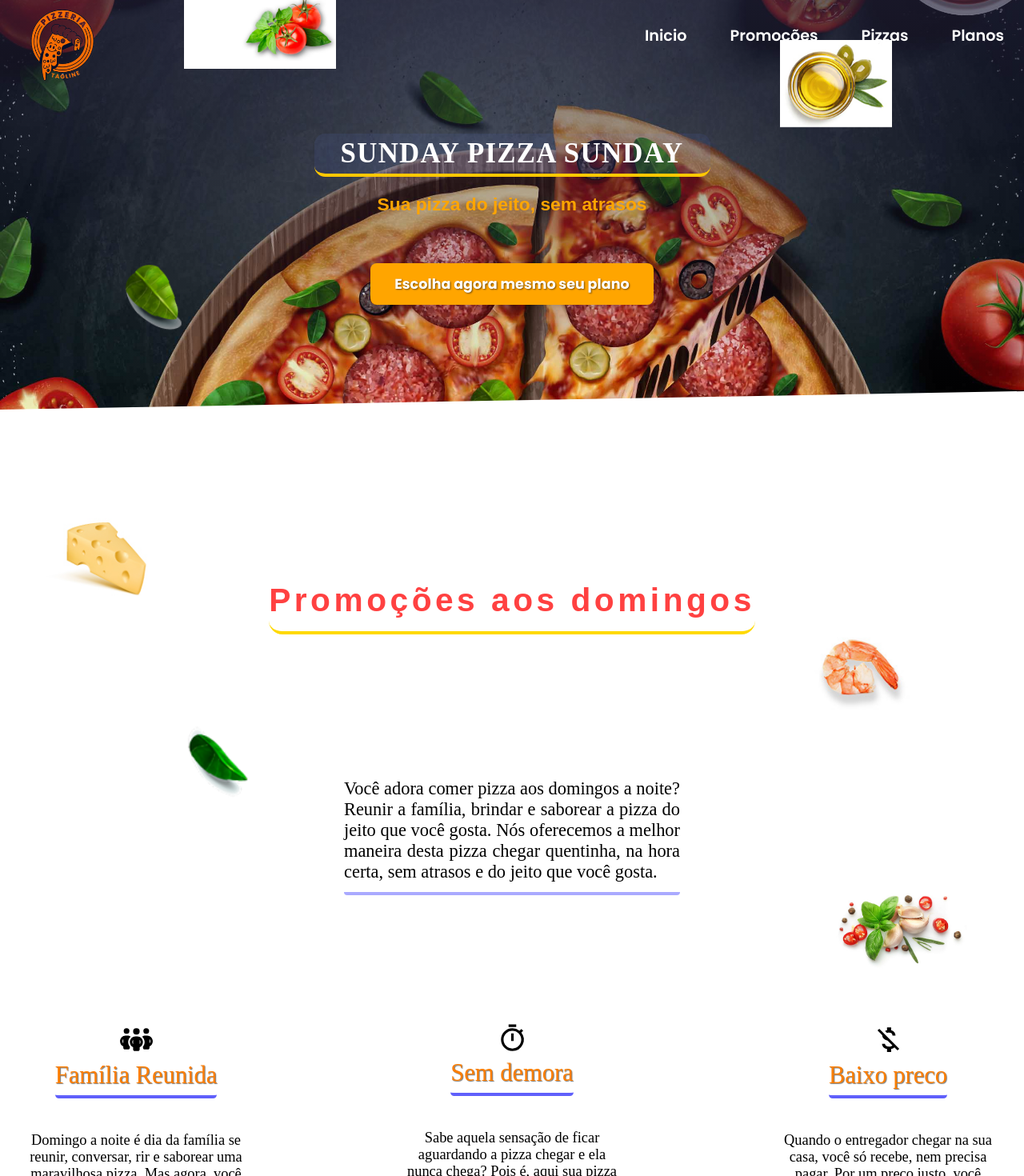
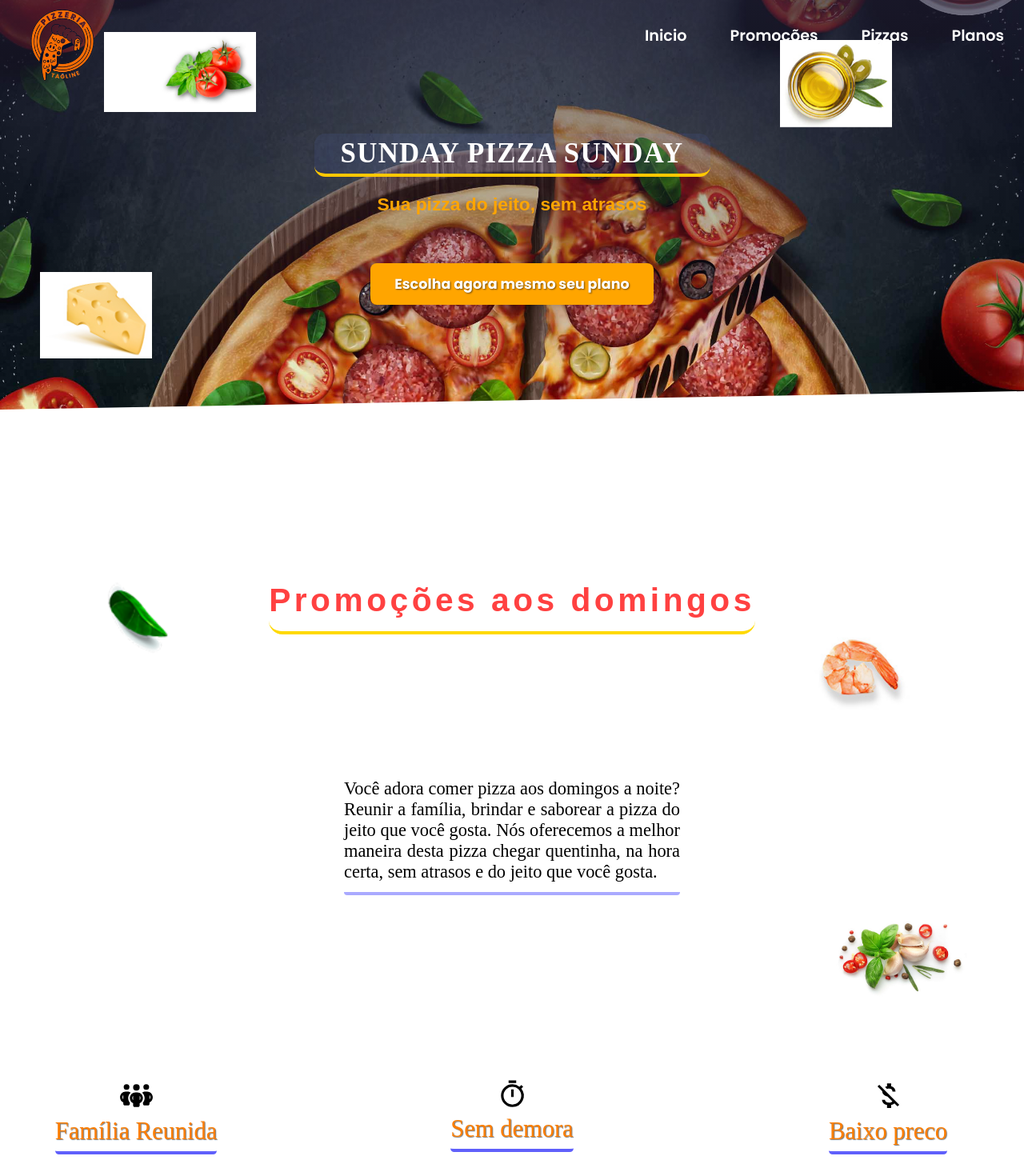
Before and after one commit to SantV7/pizzaria, a React (Vite) app: page / in a window 1280 px wide. Shown: the top 1470 px of the page at 80% size. Built offline with nearby package versions, Linux system fonts and the light colour scheme; the HTML template or start-up script is replaced by a standard one; a web font is replaced by a local one.

Commit message:
Started criation plan-section

```diff
--- a/src/components/Main.jsx
+++ b/src/components/Main.jsx
@@ -4,6 +4,7 @@ import ScrollReveal from 'scrollreveal'
 import { FaPeopleGroup } from "react-icons/fa6";
 import { MdOutlineTimer } from "react-icons/md";
 import { MdMoneyOff } from "react-icons/md";
+import PlanSection from './PlanSection';
 
 const Main = () => {
 
@@ -56,7 +57,6 @@ useEffect(() => {
 
             <section id='promotion-section'>
                <div id='background-left'>
-                  <div className="folha"></div>
                   <div className='tomate-folhas'></div>
                   <div className="queijo"></div>
                   <div className="folhabottom"></div>
@@ -101,6 +101,8 @@ useEffect(() => {
                </div>
             </section>
 
+            <PlanSection />
+
 
 
         </main>
--- a/src/components/PlanSection.jsx
+++ b/src/components/PlanSection.jsx
@@ -4,6 +4,9 @@ const PlanSection = () => {
   return (
     <>
         <section id='planSection'>
+          <div className="intro-text">
+            <h2>Planos</h2>
+          </div>
 
         </section>
     </>
--- a/src/styles/main.css
+++ b/src/styles/main.css
@@ -116,16 +116,6 @@
     }
 
 
-    #main-content > #promotion-section > #background-left > .folha {
-       background-image: url(../assets/img/secao09-folha1.png);
-       background-size: contain;
-       background-repeat: no-repeat;
-       width: 140px;
-       height: 140px;
-       position: absolute;
-       top: 300px;
-       left: 120px;
-    }
 
     #main-content > #promotion-section > #background-left > .tomate-folhas {
        background-image: url(../assets/img/secao13-detalhe-tomate.jpg);
@@ -134,8 +124,8 @@
        width: 190px;
        height: 190px;
        position: absolute;
-       top: -14px;
-       left: 230px;
+       top: 40px;
+       left: 130px;
     }
 
     #main-content > #promotion-section > #background-left > .queijo {
@@ -146,7 +136,7 @@
        height: 140px;
        position: absolute;
        left: 50px;
-       top: 640px;
+       top: 340px;
     }
 
    #main-content > #promotion-section > #background-left > .folhabottom {
@@ -156,8 +146,8 @@
        width: 140px;
        height: 140px;
        position: absolute;
-       left: 200px;
-       top: 880px;
+       left: 100px;
+       top: 700px;
    }
 
     #main-content > #promotion-section > #background-right > .azeite {
@@ -197,6 +187,7 @@
 
     #main-content > #promotion-section > .area_info_promotion > .all-cards {
         justify-content: space-between;
+        margin-top: 70px;
         align-items: center;
     }
 }
```
